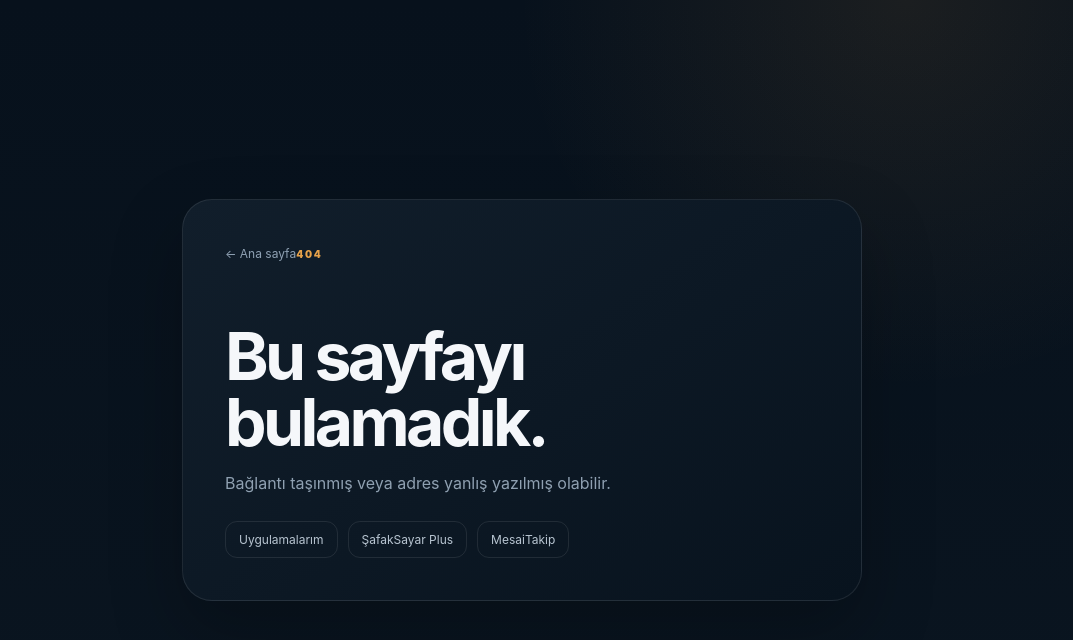
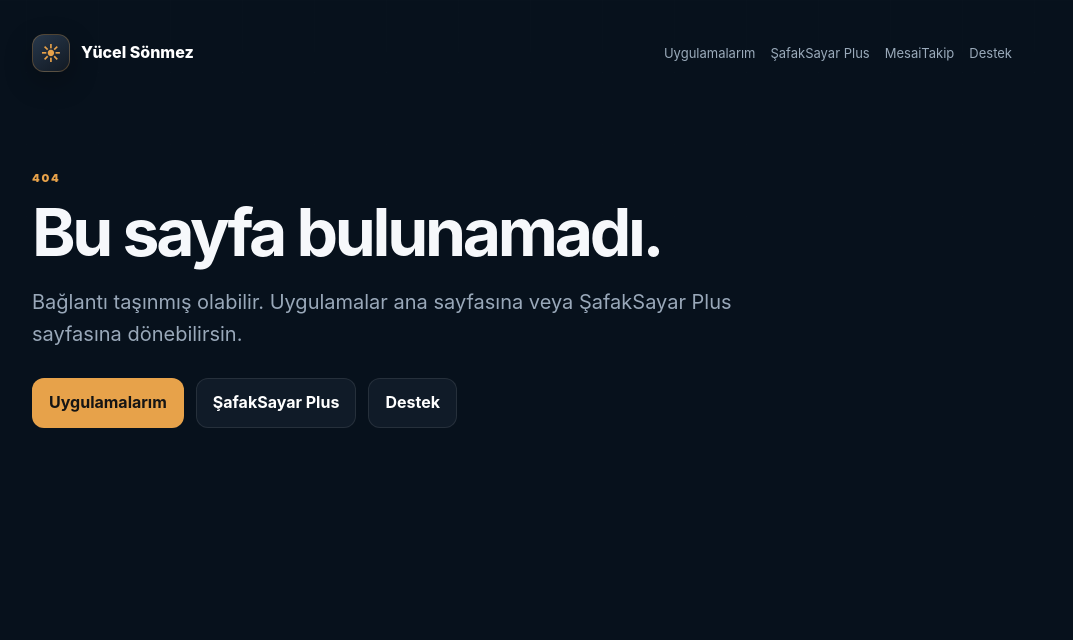
Before and after one commit to yucelsonmez59-tech/SafakSayarPlus, a plain HTML site: page 404.html in a window 1280 px wide. Shown: the whole page, without its empty margins (118-1191 px from the left). Drawn offline with Linux system fonts and the light colour scheme.

Commit message:
Make 404 page navigable across apps

```diff
--- a/404.html
+++ b/404.html
@@ -1,6 +1,2 @@
-<!doctype html><html lang="tr"><head><meta charset="utf-8"><meta name="viewport" content="width=device-width,initial-scale=1">
-<meta name="theme-color" content="#07111c"><title>Sayfa bulunamadı • yucelsonmez.com.tr</title>
-<link rel="stylesheet" href="/portfolio.css?v=20261002c"></head><body><main class="p-placeholder"><div class="p-placeholder-box">
-<a href="/">← Ana sayfa</a><span class="p-kicker">404</span><h1>Bu sayfayı bulamadık.</h1><p>Bağlantı taşınmış veya adres yanlış yazılmış olabilir.</p>
-<div class="p-404-links"><a href="/">Uygulamalarım</a><a href="/safaksayar/">ŞafakSayar Plus</a><a href="/mesaitakip/">MesaiTakip</a></div>
-</div></main></body></html>
+<!doctype html><html lang="tr"><head><meta charset="utf-8"><meta name="viewport" content="width=device-width,initial-scale=1"><meta name="theme-color" content="#07111c"><title>Sayfa Bulunamadı • Yücel Sönmez</title><link rel="stylesheet" href="/styles.css?v=20261002c"></head>
+<body><main class="wrap"><nav class="nav"><a class="brand" href="/"><span class="mark"></span><span>Yücel Sönmez</span></a><div class="navlinks"><a href="/">Uygulamalarım</a><a href="/safaksayar/">ŞafakSayar Plus</a><a href="/mesaitakip/">MesaiTakip</a><a href="/safaksayar/support/">Destek</a></div></nav><section class="hero"><div class="eyebrow">404</div><h1>Bu sayfa bulunamadı.</h1><p class="lead">Bağlantı taşınmış olabilir. Uygulamalar ana sayfasına veya ŞafakSayar Plus sayfasına dönebilirsin.</p><div class="actions"><a class="btn primary" href="/">Uygulamalarım</a><a class="btn" href="/safaksayar/">ŞafakSayar Plus</a><a class="btn" href="/safaksayar/support/">Destek</a></div></section></main></body></html>
```
